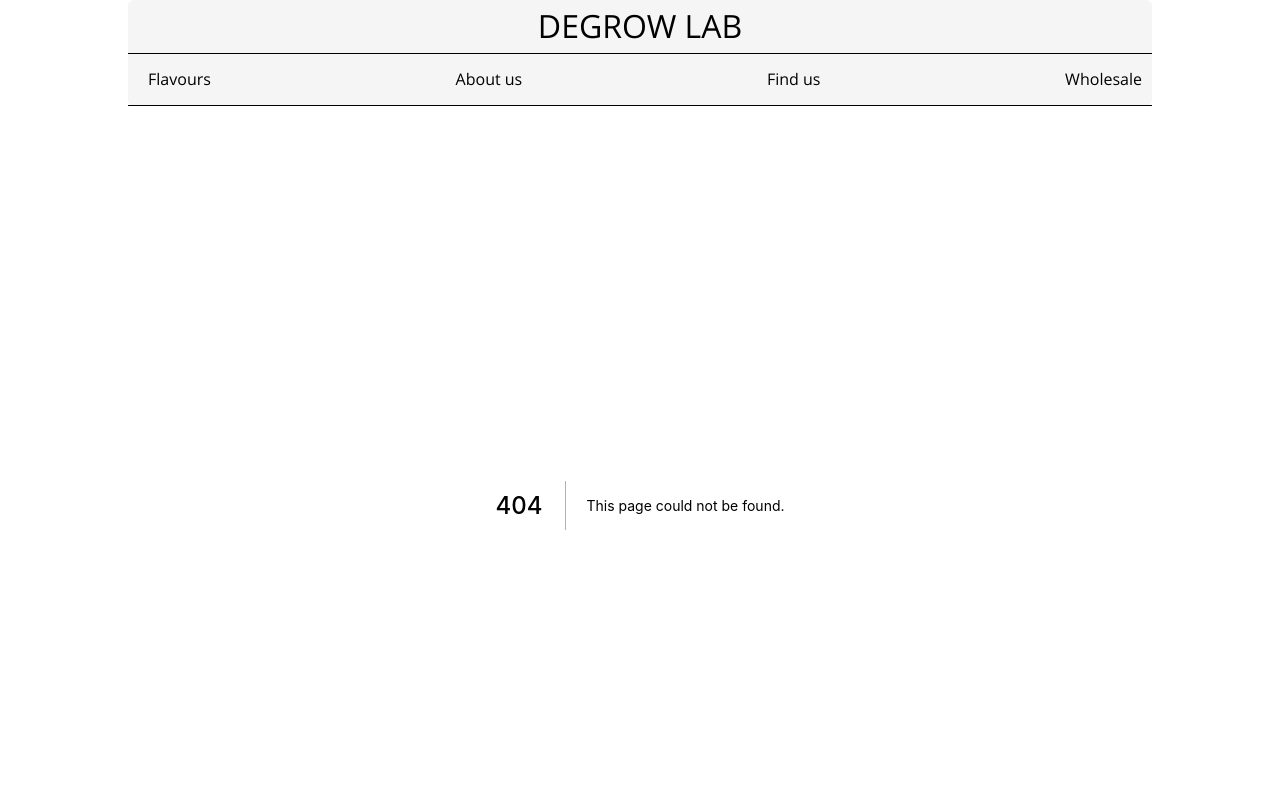
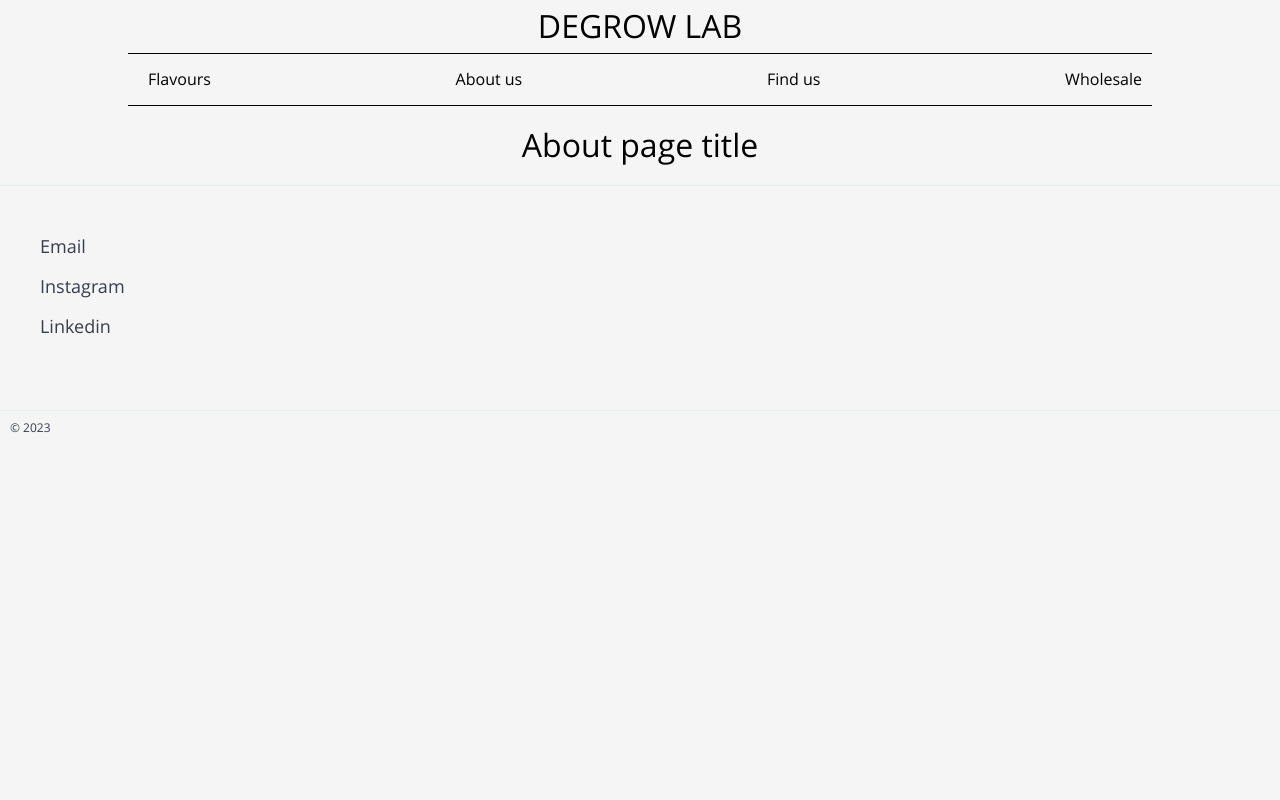
Before and after one commit to jazhandz/degrow, a Next.js app: page /about-us in a window 1280 px wide. Before the commit this address had no page. Shown: the top 800 px of the page. Built offline with nearby package versions, Linux system fonts and the light colour scheme.

Commit message:
fix build

```diff
--- a/components/Blocks/ImageQuote.tsx
+++ b/components/Blocks/ImageQuote.tsx
@@ -1,5 +1,4 @@
 import { Constants } from "@/constants";
-import StrapiImage from "@/types/Strapi/StrapiImage";
 import * as React from "react";
 import ReactMarkdown from "react-markdown";
 import styled from "styled-components";
@@ -9,7 +8,7 @@ export interface BlockImageQuote {
   component: "image-quote";
   id: number;
   RichText: string;
-  Image: StrapiImage;
+  Image: any;
 }
 
 export default function ImageQuoteComponent({
--- /dev/null
+++ b/data/pages/about.ts
@@ -0,0 +1,13 @@
+import { PageType } from "@/types/CMS/Page";
+
+export const ABOUT_PAGE_DATA : PageType = {
+    items: [
+        {
+            type: "heading",
+            data: {
+                title: `About page title`,
+                varient: "h1"
+            }
+        }
+    ]
+}
--- a/pages/_document.js
+++ b/pages/_document.js
@@ -1,7 +1,6 @@
 import Document from "next/document";
 import { ServerStyleSheet } from "styled-components";
 import { Html, Head, Main, NextScript } from 'next/document'
-import {color} from "@/styles/color"
 
 export default class MyDocument extends Document {
   // Support for styled-components in nextjs
--- /dev/null
+++ b/pages/about-us/index.tsx
@@ -0,0 +1,17 @@
+import {Blocks} from "@/components/Blocks";
+import {SEO} from "@/components/SEO";
+import { ABOUT_PAGE_DATA } from "@/data/pages/about";
+import type { NextPage } from "next";
+import React from "react";
+
+const Home: NextPage = () => {
+
+  return (
+    <>
+      <SEO title="De Grow Lab" description="" />
+      <Blocks data={ABOUT_PAGE_DATA.items} />
+    </>
+  );
+};
+
+export default Home;
--- /dev/null
+++ b/types/CMS/Blocks/ImageBlock.ts
@@ -0,0 +1,5 @@
+export type ImageBlockType = {
+    alt: string,
+    src: string,
+    supportedTypes: Array<"png" | "webp" | "jpg">
+}
```
Also changed, not shown: pages/about/index.tsx (deleted, +0 -41 lines), types/CMS/CenterImage.ts (deleted), types/CMS/Description.ts (deleted), types/CMS/LargeImage.ts (deleted).
